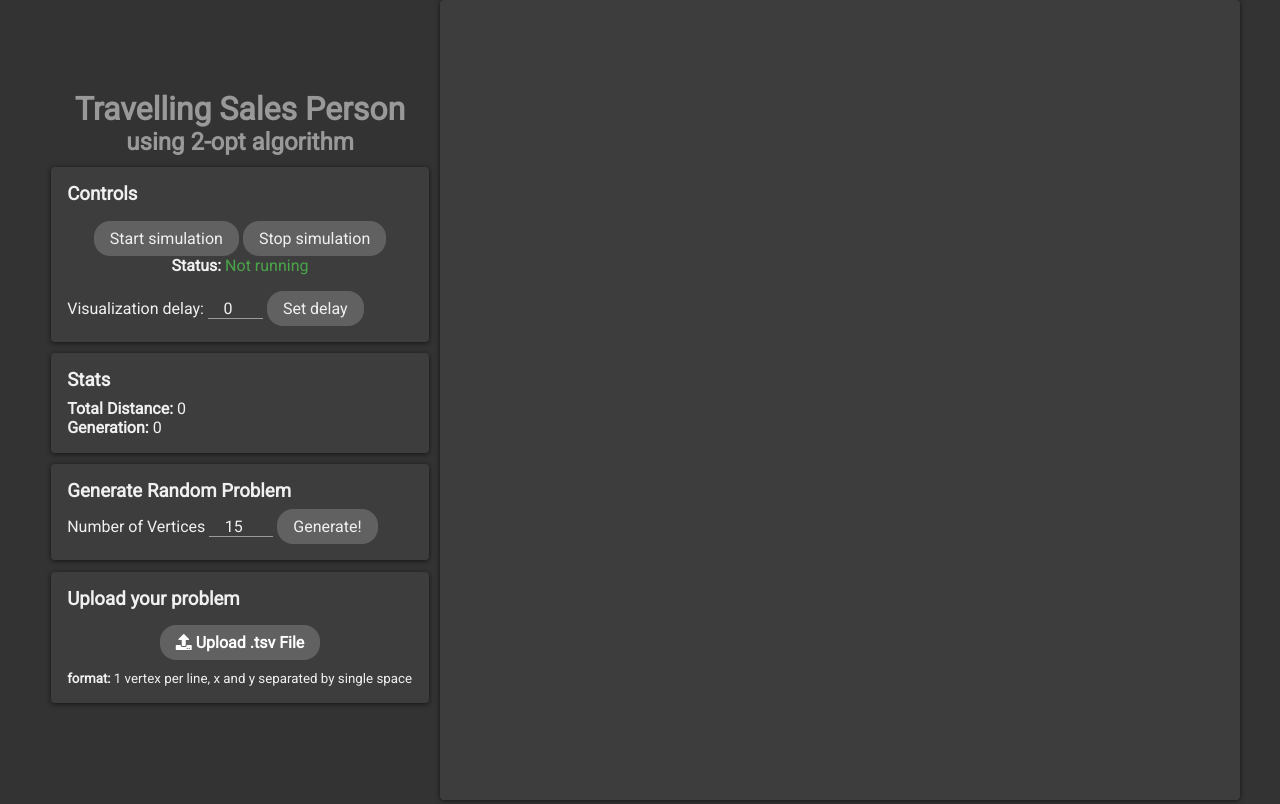
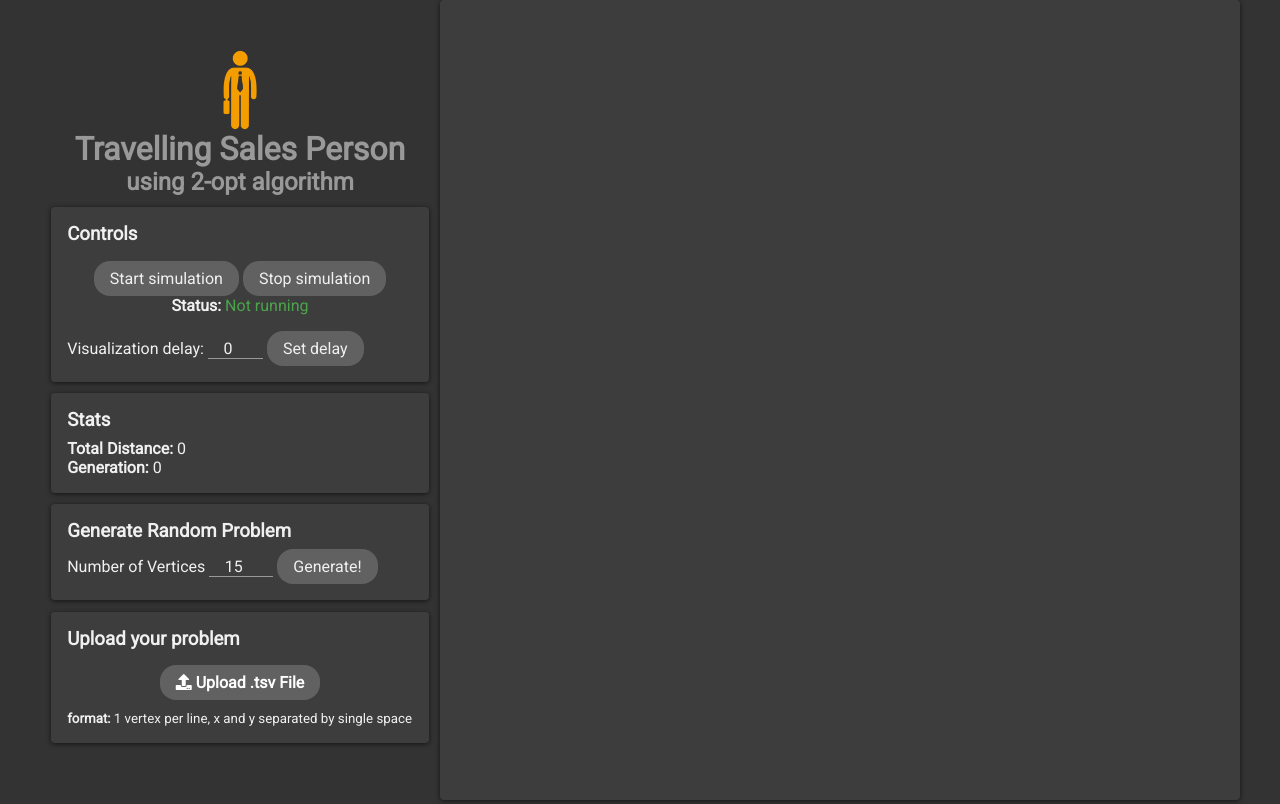
Before and after one commit to devalberg/travelling-sales-person, a website: page index.html in a window 1280 px wide. Drawn offline with Linux system fonts and the light colour scheme.

Commit message:
added image and empty index.js file´

```diff
--- a/index.html
+++ b/index.html
@@ -1,5 +1,6 @@
 <!DOCTYPE html>
 <html lang="en">
+
 <head>
     <meta charset="UTF-8">
     <meta name="viewport" content="width=device-width, initial-scale=1.0">
@@ -7,13 +8,19 @@
     <title>Travelling Sales Person</title>
     <link rel="stylesheet" href="style.css">
     <link href="https://fonts.googleapis.com/css?family=Roboto" rel="stylesheet">
-    <link rel="stylesheet" href="https://use.fontawesome.com/releases/v5.8.1/css/all.css" integrity="sha384-50oBUHEmvpQ+1lW4y57PTFmhCaXp0ML5d60M1M7uH2+nqUivzIebhndOJK28anvf" crossorigin="anonymous">
+    <link rel="stylesheet" href="https://use.fontawesome.com/releases/v5.8.1/css/all.css"
+        integrity="sha384-50oBUHEmvpQ+1lW4y57PTFmhCaXp0ML5d60M1M7uH2+nqUivzIebhndOJK28anvf" crossorigin="anonymous">
+    <link rel="shortcut icon" type="image/png" href="/images/favicon.png" />
 </head>
+
 <body>
 
     <div class="container">
 
         <div class="left-grid">
+            <div class="img-container">
+                <img src="/images/favicon.png" alt="logo">
+            </div>
             <h1>Travelling Sales Person</h1>
             <h2>using 2-opt algorithm</h2>
 
@@ -27,7 +34,7 @@
 
                 <form id="random-problem-form">
                     <label for="delay">Visualization delay:</label>
-                    <input id="delay" type="number" min="0" max="100" value="0"/>
+                    <input id="delay" type="number" min="0" max="100" value="0" />
                     <button type="submit">Set delay</button>
                 </form>
 
@@ -42,14 +49,14 @@
             <form id="random-problem-form" class="section">
                 <h3>Generate Random Problem</h3>
                 <label for="vertices">Number of Vertices</label>
-                <input id="vertices" type="number" min="4" max="2000" value="15"/>
+                <input id="vertices" type="number" min="4" max="2000" value="15" />
                 <button type="submit">Generate!</button>
             </form>
 
             <form id="upload-problem" class="section">
                 <h3>Upload your problem</h3>
                 <div class="upload-group">
-                    <input type="file" id="user-file"/>
+                    <input type="file" id="user-file" />
                     <label for="user-file"><i class="fas fa-upload"></i> Upload .tsv File</label>
                 </div>
                 <small><b>format:</b> 1 vertex per line, x and y separated by single space</small>
@@ -64,4 +71,5 @@
     </div>
 
 </body>
+
 </html>
--- a/style.css
+++ b/style.css
@@ -126,3 +126,12 @@ h3 {
 .green {
     color: rgb(74, 165, 74);
 }
+
+.img-container {
+    height: 5em;
+    text-align: center;
+}
+
+.img-container img {
+    max-height: 100%;
+}
```
Also changed, not shown: images/favicon.png (added), src/index.js (added).
